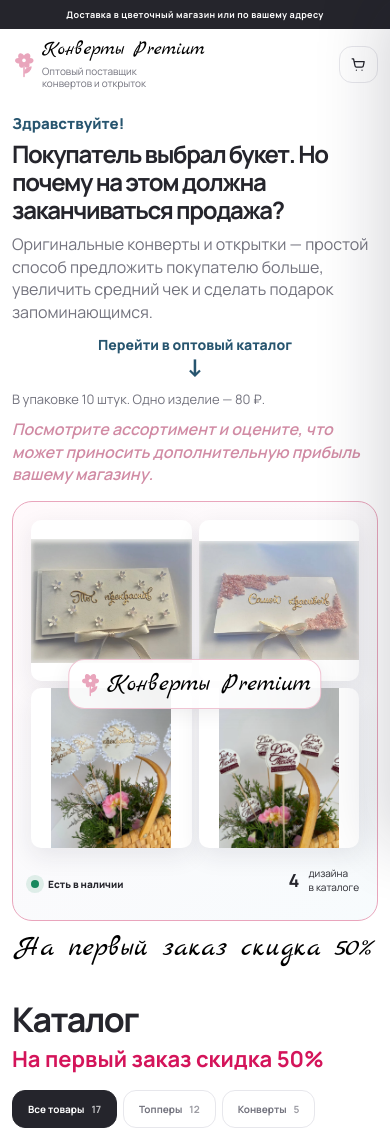
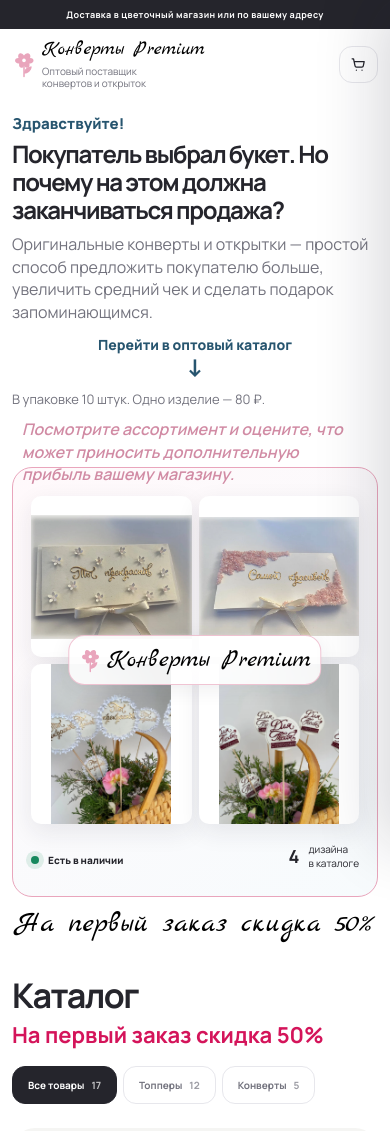
Before and after one commit to LangSage/topper-shop, a plain HTML site: page index.html in a window 390 px wide. Shown: the top 1131 px of the page. Drawn offline with nearby package versions, Linux system fonts and the light colour scheme; a web font is replaced by a local one.

Commit message:
Place mobile invitation over the showcase frame edge

```diff
--- a/index.html
+++ b/index.html
@@ -104,6 +104,11 @@
         .catalog { padding-top: 20px; }
         .catalog .section-heading { margin-bottom: 16px; }
         .catalog__offer { margin-top: 6px; }
+      }
+      @media (max-width: 720px) {
+        .hero { gap: 0; }
+        .hero .hero__invitation { position: relative; z-index: 4; margin-bottom: -18px; padding: 0 10px; }
+        .hero__presentation .hero__visual--envelopes { padding-top: 28px; }
       }
     </style>
   </head>
```
